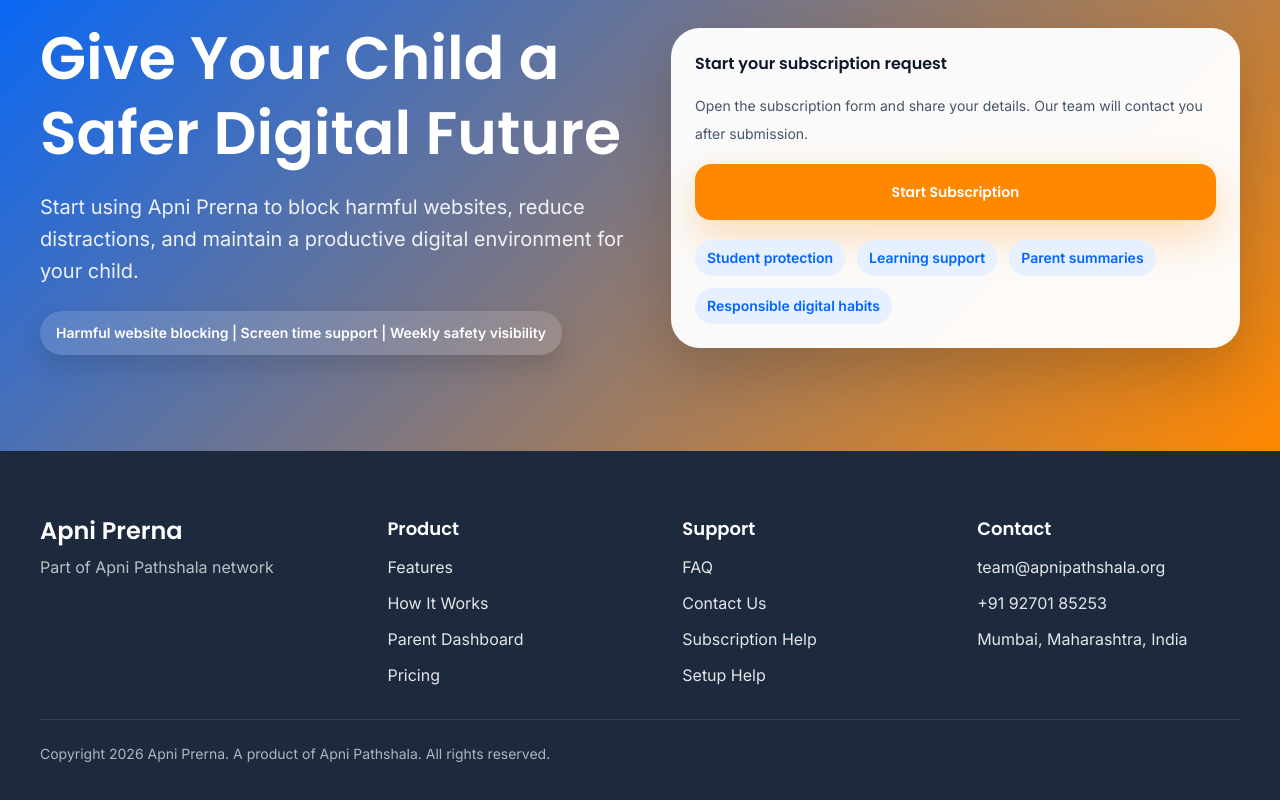
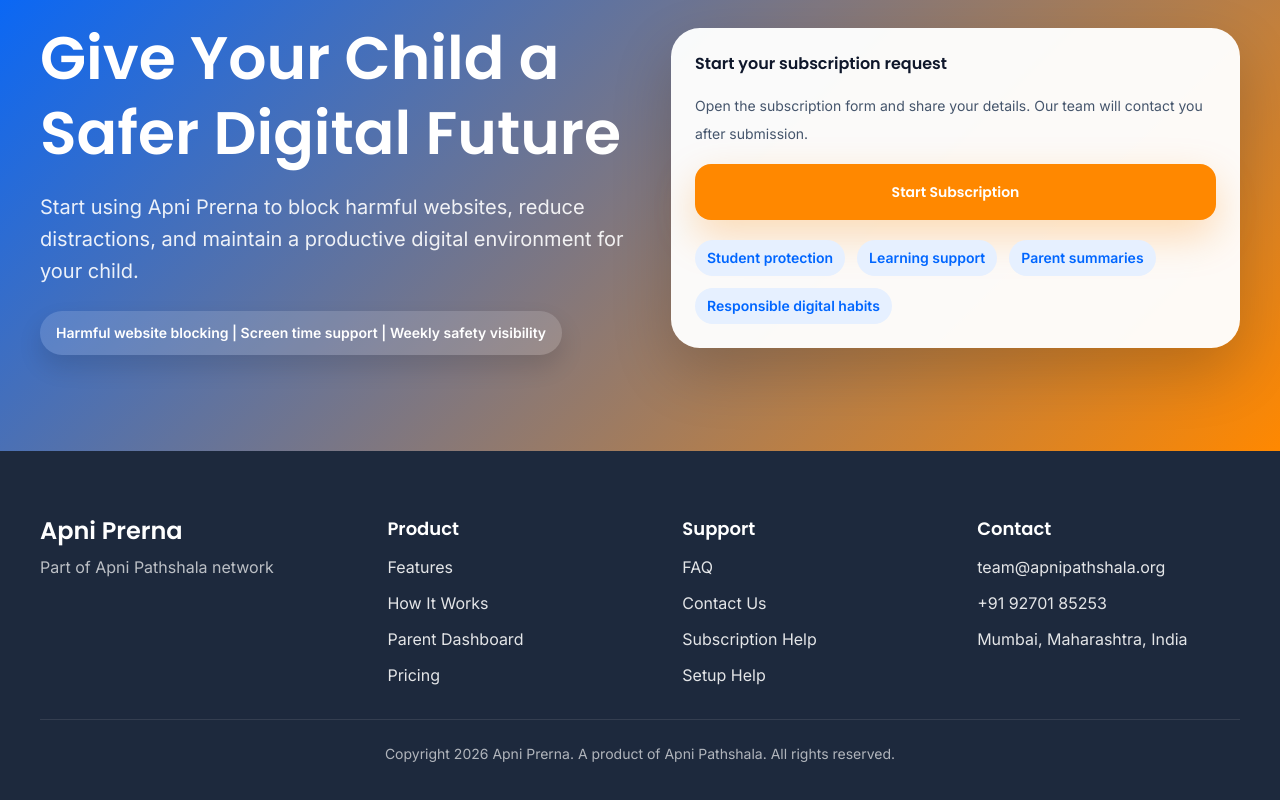
Before and after one commit to GorathePranav19/parents-apni-prerna-landing-page, a React (Vite) app: page / in a window 1280 px wide. Shown: the part 6494-7294 px from the top of the page. Built offline with nearby package versions, Linux system fonts and the light colour scheme.

Commit message:
Center footer copyright text

```diff
--- a/src/App.jsx
+++ b/src/App.jsx
@@ -691,7 +691,7 @@
             <p>Mumbai, Maharashtra, India</p>
           </div>
         </div>
-        <div className="mx-auto mt-8 w-[min(1200px,calc(100%-2rem))] border-t border-white/10 pt-6 text-sm text-white/65">
+        <div className="mx-auto mt-8 w-[min(1200px,calc(100%-2rem))] border-t border-white/10 pt-6 text-center text-sm text-white/65">
           Copyright 2026 Apni Prerna. A product of Apni Pathshala. All rights reserved.
         </div>
       </footer>
```
